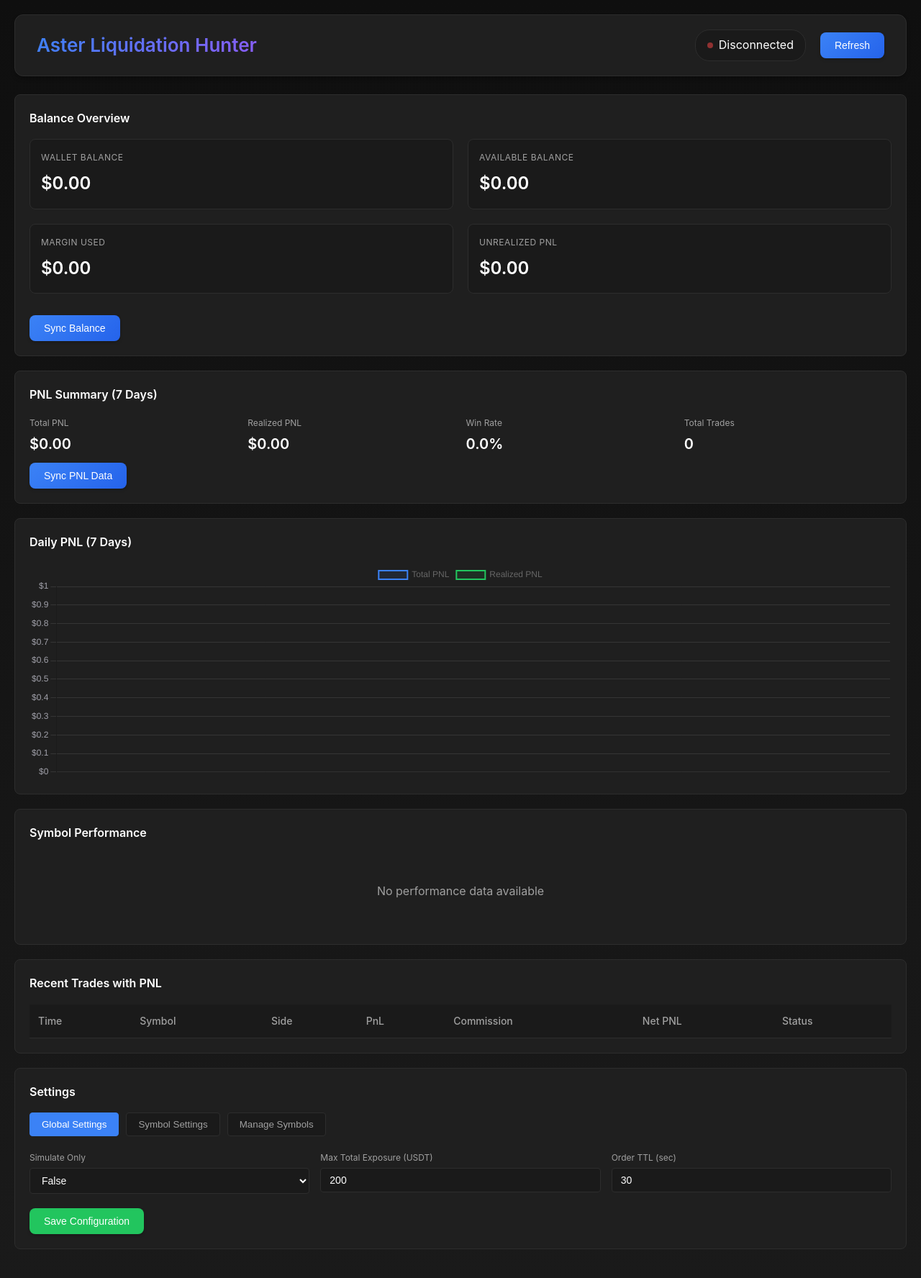
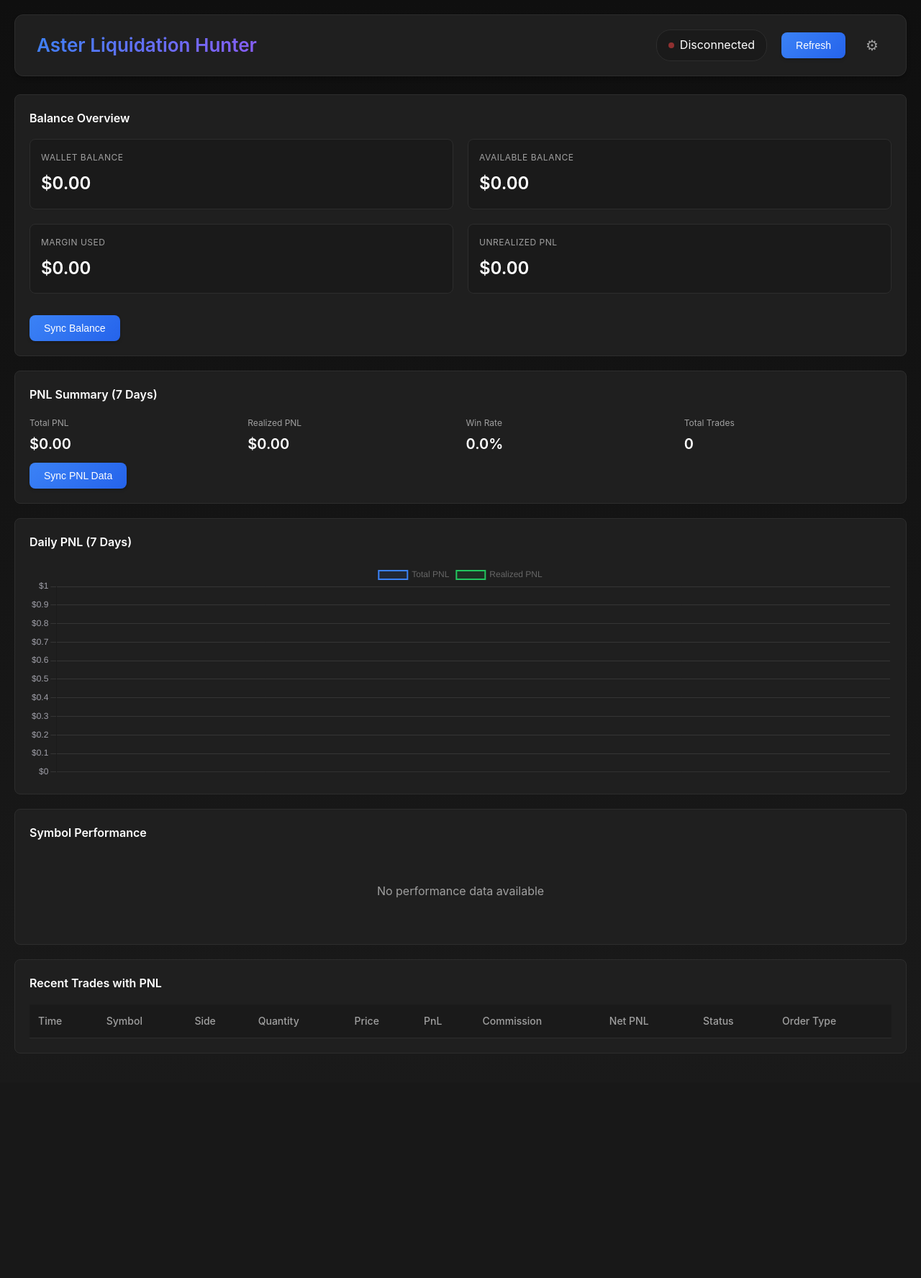
Before and after one commit to virajsoni06/aster_lick_hunter, a Flask app: page / in a window 1280 px wide. Shown: the whole page at 72% size. After the commit the page ends 1464 px from the top, so only its background shows below. Run offline with Flask 3, Linux system fonts and the light colour scheme; data that the repository does not hold is empty.

Commit message:
feat: add dashboard settings modal and refactor trade details API
- Simplified SQL query in get_trade_details by removing complex JOINs to improve readability and eliminate unnecessary data fetching
- Streamlined related trades retrieval logic
- Introduced settings button and modal in the dashboard UI for user configuration access
- Added corresponding CSS styles for the new button and table columns

```diff
--- a/src/api/api_server.py
+++ b/src/api/api_server.py
@@ -548,15 +548,9 @@ def get_trade_details(trade_id):
 
     # Get trade information
     cursor = conn.execute('''
-        SELECT t.*,
-               or_main.parent_order_id,
-               or_tp.order_id as tp_order_id,
-               or_sl.order_id as sl_order_id
-        FROM trades t
-        LEFT JOIN order_relationships or_main ON t.order_id = or_main.order_id
-        LEFT JOIN order_relationships or_tp ON or_main.order_id = or_tp.parent_order_id AND or_tp.order_type = 'TP'
-        LEFT JOIN order_relationships or_sl ON or_main.order_id = or_sl.parent_order_id AND or_sl.order_type = 'SL'
-        WHERE t.id = ?
+        SELECT *
+        FROM trades
+        WHERE id = ?
     ''', (trade_id,))
 
     trade_row = cursor.fetchone()
@@ -616,24 +610,12 @@ def get_trade_details(trade_id):
     trade['pnl_breakdown'] = pnl_breakdown
 
     # Get related trades (TP/SL orders)
-    if trade.get('parent_order_id'):
-        cursor = conn.execute('''
-            SELECT * FROM trades
-            WHERE order_id IN (
-                SELECT order_id FROM order_relationships
-                WHERE parent_order_id = ?
-            )
-        ''', (trade['parent_order_id'],))
-        trade['related_trades'] = [dict(row) for row in cursor.fetchall()]
-    else:
-        cursor = conn.execute('''
-            SELECT * FROM trades
-            WHERE order_id IN (
-                SELECT order_id FROM order_relationships
-                WHERE parent_order_id = ?
-            )
-        ''', (trade['order_id'],))
-        trade['related_trades'] = [dict(row) for row in cursor.fetchall()]
+    cursor = conn.execute('''
+        SELECT * FROM trades
+        WHERE parent_order_id = ? AND id != ?
+        ORDER BY timestamp ASC
+    ''', (trade.get('parent_order_id', trade['order_id']), trade_id))
+    trade['related_trades'] = [dict(row) for row in cursor.fetchall()]
 
     conn.close()
     return jsonify(trade)
--- a/static/css/dashboard.css
+++ b/static/css/dashboard.css
@@ -175,6 +175,8 @@ body {
     transform: translateX(2px);
 }
 
+#trades-table td:nth-child(4),
+#trades-table td:nth-child(5),
 #trades-table td:nth-child(6),
 #trades-table td:nth-child(7),
 #trades-table td:nth-child(8) {
@@ -855,6 +857,20 @@ tbody tr:hover {
     min-height: auto;
 }
 
+.btn-settings {
+    padding: 8px;
+    border: none;
+    background: none;
+    color: var(--text-secondary);
+    font-size: 20px;
+    cursor: pointer;
+    transition: color 0.2s;
+}
+
+.btn-settings:hover {
+    color: var(--text-primary);
+}
+
 /* Responsive Updates */
 @media (max-width: 768px) {
     .balance-grid {
--- a/static/js/dashboard.js
+++ b/static/js/dashboard.js
@@ -55,6 +55,9 @@ class Dashboard {
         if (syncBtn) {
             syncBtn.addEventListener('click', () => this.syncPNLData());
         }
+
+        // Settings button
+        document.getElementById('settings-btn').addEventListener('click', () => this.openSettingsModal());
     }
 
     connectSSE() {
@@ -1018,6 +1021,25 @@ class Dashboard {
         }
     }
 
+    openSettingsModal() {
+        const modal = document.getElementById('settings-modal');
+        modal.style.display = 'block';
+
+        // Load config to ensure fresh data
+        this.loadConfig();
+
+        // Setup close handlers
+        const closeBtn = modal.querySelector('.modal-close');
+        closeBtn.onclick = () => modal.style.display = 'none';
+
+        // Close on outside click
+        window.onclick = (event) => {
+            if (event.target === modal) {
+                modal.style.display = 'none';
+            }
+        };
+    }
+
     async fetchAvailableSymbols() {
         try {
             this.showToast('Fetching available symbols...', 'info');
--- a/templates/index.html
+++ b/templates/index.html
@@ -19,6 +19,7 @@
                     <span class="status-text">Connecting...</span>
                 </span>
                 <button id="refresh-btn" class="btn btn-primary">Refresh</button>
+                <button id="settings-btn" class="btn-settings">⚙</button>
             </div>
         </header>
 
@@ -109,10 +110,13 @@
                                 <th>Time</th>
                                 <th>Symbol</th>
                                 <th>Side</th>
+                                <th>Quantity</th>
+                                <th>Price</th>
                                 <th>PnL</th>
                                 <th>Commission</th>
                                 <th>Net PNL</th>
                                 <th>Status</th>
+                                <th>Order Type</th>
                             </tr>
                         </thead>
                             <tbody id="trades-tbody">
@@ -122,10 +126,32 @@
                     </div>
                 </div>
             </div>
+        </div>
 
-            <!-- Settings -->
-            <div class="card settings-section">
-                <h2>Settings</h2>
+        <!-- Toast Container -->
+        <div id="toast-container"></div>
+
+        <!-- Trade Details Modal -->
+        <div id="trade-modal" class="modal">
+            <div class="modal-content">
+                <div class="modal-header">
+                    <h3>Trade Details</h3>
+                    <span class="modal-close">&times;</span>
+                </div>
+                <div class="modal-body" id="trade-modal-body">
+                    <!-- Trade details will be populated here -->
+                </div>
+            </div>
+        </div>
+
+        <!-- Settings Modal -->
+        <div id="settings-modal" class="modal">
+            <div class="modal-content">
+                <div class="modal-header">
+                    <h3>Settings</h3>
+                    <span class="modal-close">&times;</span>
+                </div>
+                <div class="modal-body">
                     <div class="config-tabs">
                         <button class="tab-btn active" data-tab="global">Global Settings</button>
                         <button class="tab-btn" data-tab="symbols">Symbol Settings</button>
@@ -178,21 +204,6 @@
                     <button id="save-config-btn" class="btn btn-success">Save Configuration</button>
                 </div>
             </div>
-
-        <!-- Toast Container -->
-        <div id="toast-container"></div>
-
-        <!-- Trade Details Modal -->
-        <div id="trade-modal" class="modal">
-            <div class="modal-content">
-                <div class="modal-header">
-                    <h3>Trade Details</h3>
-                    <span class="modal-close">&times;</span>
-                </div>
-                <div class="modal-body" id="trade-modal-body">
-                    <!-- Trade details will be populated here -->
-                </div>
-            </div>
         </div>
     </div>
 
```
Lines whose indentation alone changed are shown as unchanged.
